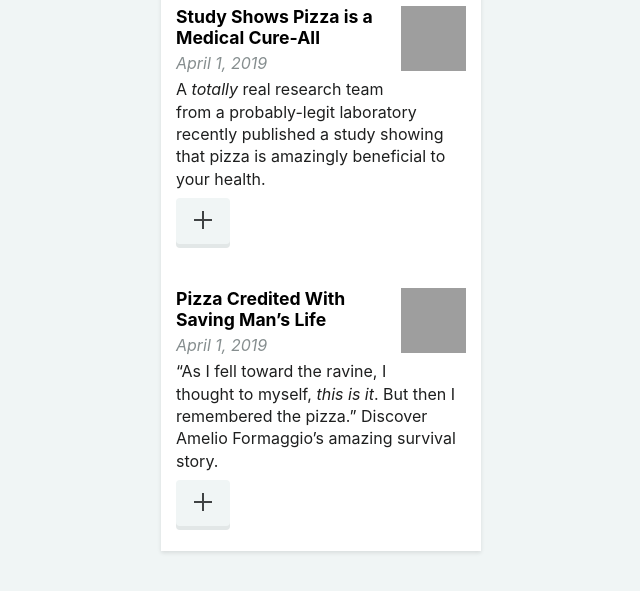
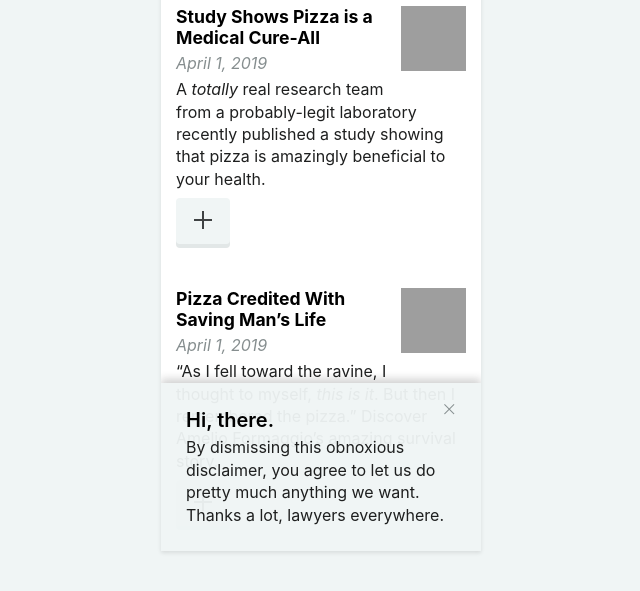
Before and after one commit to webinteraction/pizza-times, a website built with Parcel: page src/index.html in a window 1280 px wide. Shown: the part 159-750 px from the top of the page, without its empty margins (319-959 px from the left). Built offline with nearby package versions, Linux system fonts and the light colour scheme; grey boxes are pictures that could not be loaded.

Commit message:
Add dismissibles

```diff
--- a/src/index.html
+++ b/src/index.html
@@ -68,6 +68,17 @@
         </div>
       </div>
 
+      <div class="dismissible">
+        <div class="super-annoying-legal-disclaimer active">
+          <button class="close" data-dismiss=".super-annoying-legal-disclaimer" aria-expanded="true">
+            <span aria-hidden="true">&times;</span>
+            <span class="sr-only">Dismiss this totally obnoxious legal disclaimer</span>
+          </button>
+          <h3>Hi, there.</h3>
+          <p>By dismissing this obnoxious disclaimer, you agree to let us do pretty much anything we want. Thanks a lot, lawyers everywhere.</p>
+        </div>
+      </div>
+
     </main>
 
   </div>
--- a/src/js/app.js
+++ b/src/js/app.js
@@ -2,3 +2,9 @@ import { Toggle } from './toggle'
 
 // Toggle buttons
 const toggleBtns = new Toggle()
+
+// Dismissibles
+const dismissibles = new Toggle({
+  attr: 'data-dismiss',
+  toggleContainer: '.dismissible',
+})
--- a/src/scss/app.scss
+++ b/src/scss/app.scss
@@ -126,3 +126,44 @@
   white-space: nowrap;
   width: 1px;
 }
+
+// Dismissible disclaimer
+.app-frame {
+  position: relative;
+}
+
+.super-annoying-legal-disclaimer {
+  background: transparentize($lighter, .05);
+  bottom: 0;
+  box-shadow: 0 -4px 8px transparentize($darker, .8);
+  left: 0;
+  padding: 25px;
+  position: absolute;
+  right: 0;
+
+  p {
+    margin: 0;
+  }
+
+  &:not(.active) {
+    display: none;
+  }
+}
+
+// Close button
+.close {
+  background: transparent;
+  box-shadow: none;
+  color: $medium;
+  font-size: 24px;
+  position: absolute;
+  right: 0;
+  text-shadow: none;
+  top: 0;
+
+  &:hover,
+  &:focus {
+    background-color: transparent;
+    color: $primary;
+  }
+}
```
